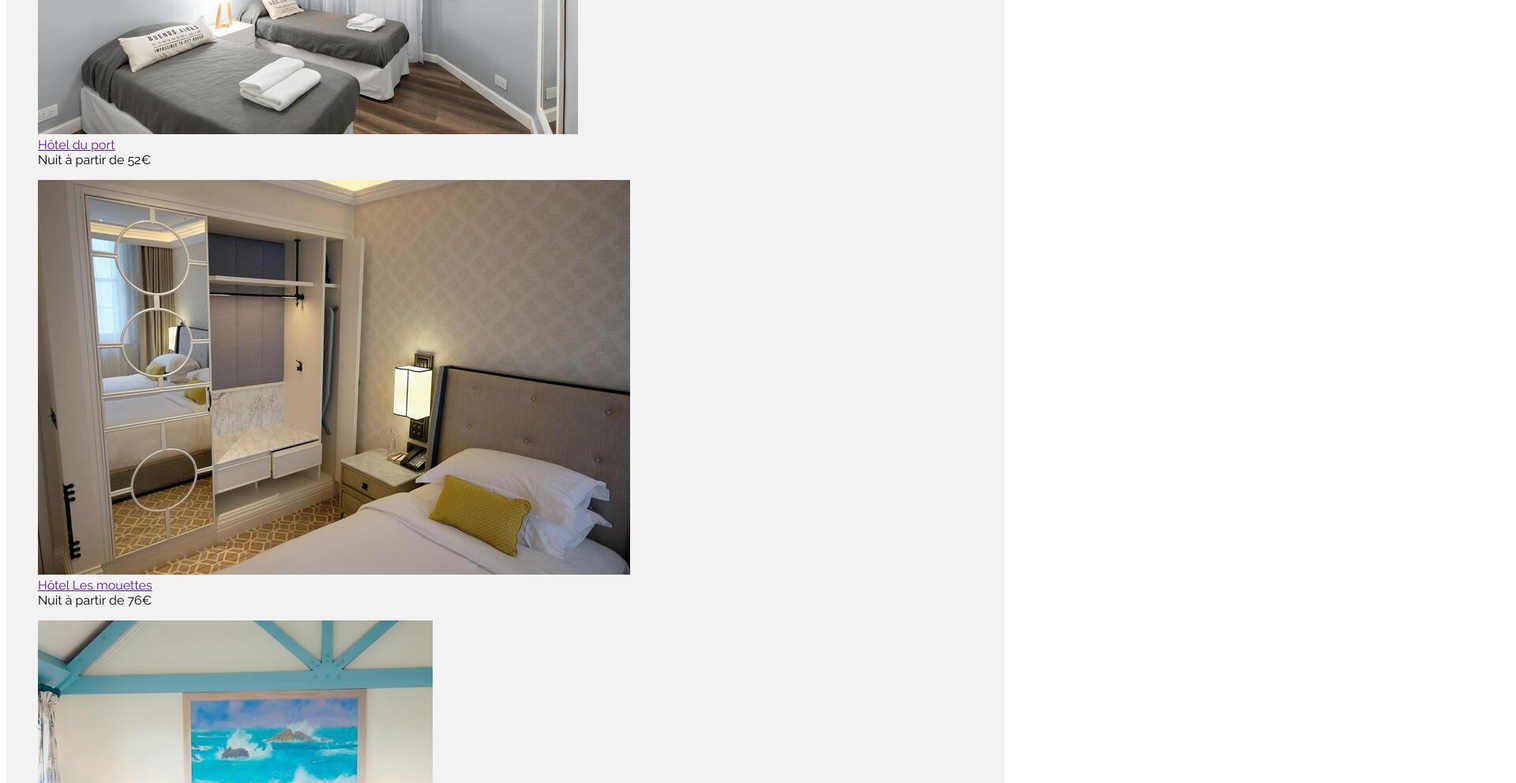
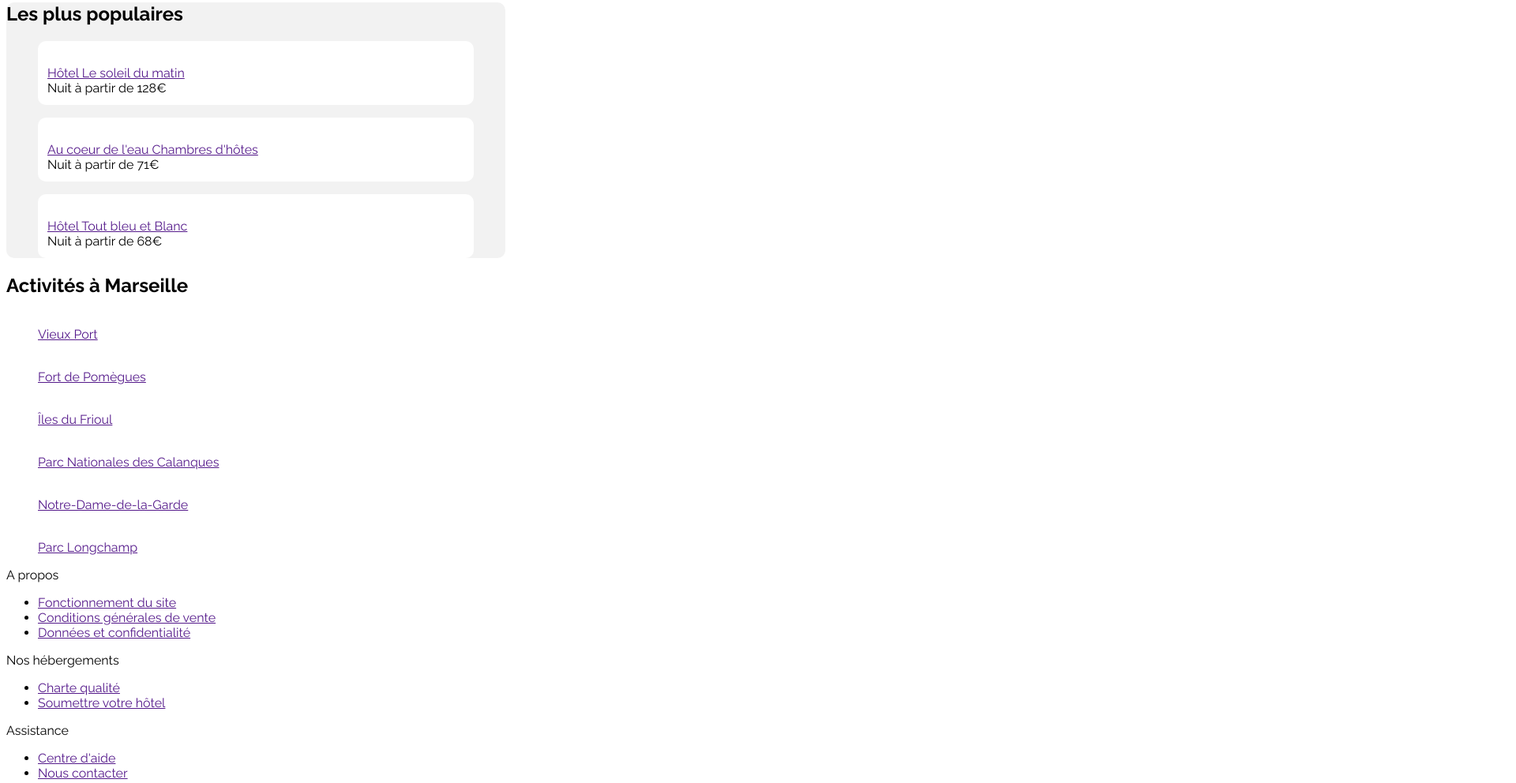
Before and after one commit to Tayyyyylor/Reservia, a plain HTML site: page index.html in a window 1280 px wide. Shown: the part 1216-2208 px from the top of the page at 79% size, 1920 px wide, since content can reach past the window. Drawn offline with Linux system fonts and the light colour scheme.

Commit message:
elements de mise en page

```diff
--- a/index.html
+++ b/index.html
@@ -22,6 +22,7 @@
 
 
         <!-- Section 1 avec barre de recherche et filtres-->
+
         <section>
             <h1> Trouvez votre hébergement pour des vacances de rêve </h1>
             <p> En plein centre ville ou en pleine nature </p>
@@ -36,9 +37,10 @@
 
 
         <!-- Section 2 offres-->
-        <main class="gris">
-            <p class="marseille"> Hébergements à Marseille </p>
-            <figure>
+
+        <main class="main" id="base">
+            <h1 class="marseille"> Hébergements à Marseille </h1>
+            <figure class="Offres">
                 <a href=""><img src="images/lacannebiere.jpg"> </a>
                 <figcaption>
                     <a href=""> Auberge la Cannebière </a><br>
@@ -47,7 +49,7 @@
             </figure>
 
             <div>
-                <figure>
+                <figure class="Offres">
                     <a href=""><img src="images/port.jpg"> </a>
                     <figcaption>
                          <a href=""> Hôtel du port </a><br>
@@ -56,7 +58,7 @@
                 </figure>
             </div>
             <div>
-                <figure>
+                <figure class="Offres">
                     <a href=""><img src="images/mouettes.jpg"> </a>
                     <figcaption>
                         <a href=""> Hôtel Les mouettes </a><br>
@@ -65,7 +67,7 @@
                 </figure>
             </div>
             <div>
-                <figure>
+                <figure class="Offres">
                     <a href=""><img src="images/mer.jpg"> </a>
                     <figcaption>
                         <a href=""> Hôtel de la mer </a><br>
@@ -74,7 +76,7 @@
                 </figure>
             </div>
             <div>
-                <figure>
+                <figure class="Offres">
                     <a href=""><img src="images/panier.jpg"></a>
                     <figcaption>
                         <a href=""> Auberge Le Panier </a><br>
@@ -83,56 +85,125 @@
                 </figure>
             </div>
             <div>
-                <figure>
+                <figure class="Offres">
                     <a href=""><img src="images/amina.jpg"> </a>
                     <figcaption>
                         <a href=""> Hôtel chez Amina </a><br>
                         Nuit à partir de 96€
                     </figcaption>
                 </figure>
+                <p><a href="">Afficher plus</a></p>
             </div>
-        <aside class="gris">
+        </main>
 
-            <h1> Les plus populaires </h1>
+        <!-- Section latérale -->
+
+            <aside class="gris">
+                <h1> Les plus populaires </h1>
+                <div>
+                    <figure class="Offres">
+                        <a href=""><img src=""></a>
+                        <figcaption>
+                            <a href=""> Hôtel Le soleil du matin </a><br>
+                            Nuit à partir de 128€
+                        </figcaption>
+                    </figure>
+                </div>
+                <div>
+                    <figure class="Offres">
+                        <a href=""><img src=""></a>
+                        <figcaption>
+                            <a href=""> Au coeur de l'eau Chambres d'hôtes </a><br>
+                            Nuit à partir de 71€
+                        </figcaption>
+                    </figure>
+                </div>
+                <div>
+                    <figure class="Offres">
+                        <a href=""><img src=""></a>
+                        <figcaption>
+                            <a href=""> Hôtel Tout bleu et Blanc </a><br>
+                            Nuit à partir de 68€
+                        </figcaption>
+                    </figure>
+                </div>
+            </aside>
+
+
+
+
+
+        <section>
+            <h1> Activités à Marseille </h1>
             <div>
                 <figure>
                     <a href=""><img src=""></a>
-                    <a href=""> Hôtel Le soleil du matin </a>
+                    <figcaption>
+                        <a href=""> Vieux Port </a>
+                    </figcaption>
                 </figure>
             </div>
             <div>
                 <figure>
                     <a href=""><img src=""></a>
-                    <a href=""> Au coeur de l'eau Chambres d'hôtes </a>
+                    <figcaption>
+                        <a href="">Fort de Pomègues</a>
+                    </figcaption>
                 </figure>
             </div>
             <div>
                 <figure>
                     <a href=""><img src=""></a>
-                    <a href=""> Hôtel Tout bleu et Blanc </a>
+                    <figcaption>
+                        <a href="">Îles du Frioul</a>
+                    </figcaption>
                 </figure>
             </div>
-        </aside>
-    </main>
-
-        <p> Activités à Marseille </p>
-
+            <div>
+                <figure>
+                    <a href=""><img src=""></a>
+                    <figcaption>
+                        <a href="">Parc Nationales des Calanques</a>
+                    </figcaption>
+                </figure>
+            </div>
+            <div>
+                <figure>
+                    <a href=""><img src=""></a>
+                    <figcaption>
+                        <a href="">Notre-Dame-de-la-Garde</a>
+                    </figcaption>
+                </figure>
+            </div>
+            <div>
+                <figure>
+                    <a href=""><img src=""></a>
+                    <figcaption>
+                        <a href="">Parc Longchamp</a>
+                    </figcaption>
+                </figure>
+            </div>
+        </section>
 
         <!-- Fin de page avec mentions légales-->
         <footer>
             <div> A propos
                 <ul>
-                    <li>Fonctionnement du site</li><li>Conditions générales de vente</li><li>Données et confidentialité</li>
+                    <li><a href="">Fonctionnement du site </a></li>
+                    <li><a href="">Conditions générales de vente</a></li>
+                    <li><a href="">Données et confidentialité</a></li>
                 </ul>
             </div>
             <div> Nos hébergements
                 <ul>
-                    <li>Charte qualité</li><li>Soumettre votre hôtel</li>
+                    <li><a href="">Charte qualité</a></li>
+                    <li><a href="">Soumettre votre hôtel</a></li>
                 </ul>
             </div>
             <div> Assistance
                 <ul>
-                    <li>Centre d'aide</li><li>Nous contacter</li>
+                    <li><a href="">Centre d'aide</a></li>
+                    <li><a href="">Nous contacter</a></li>
                 </ul>
             </div>
         </footer>
--- a/style.css
+++ b/style.css
@@ -35,8 +35,9 @@ font-weight: bold;
 {
     background-color: #F2F2F2;
     border-radius: 10px;
+    width: 50%;
 }
-figure
+.figure
 {
     border-color: white;
 border-radius: 10px;
@@ -45,3 +46,20 @@ border-radius: 10px;
 {
     font-weight: bold;
 }
+.main
+{
+    background-color: #F2F2F2;
+    border-radius: 10px;
+    width: 50%;
+
+}
+#base
+{
+    display: flex;
+}
+.Offres
+{
+    background-color: white;
+    border-radius: 10px;
+    padding: 12px;
+}
```
